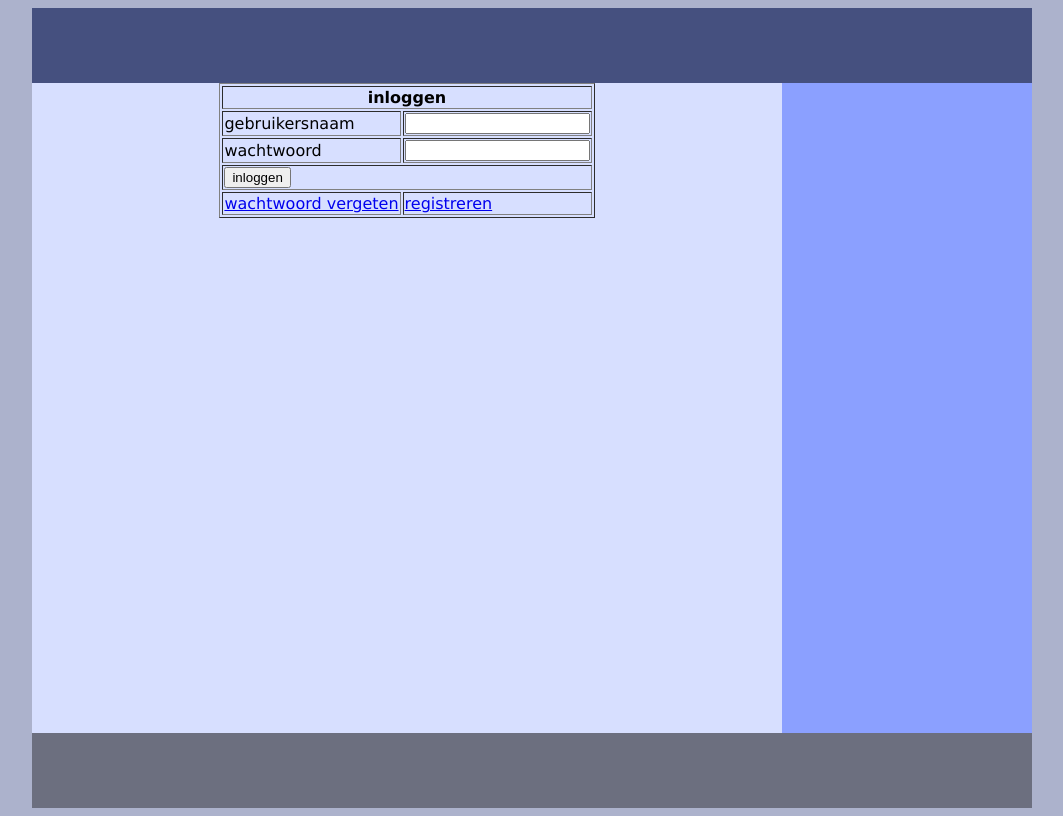
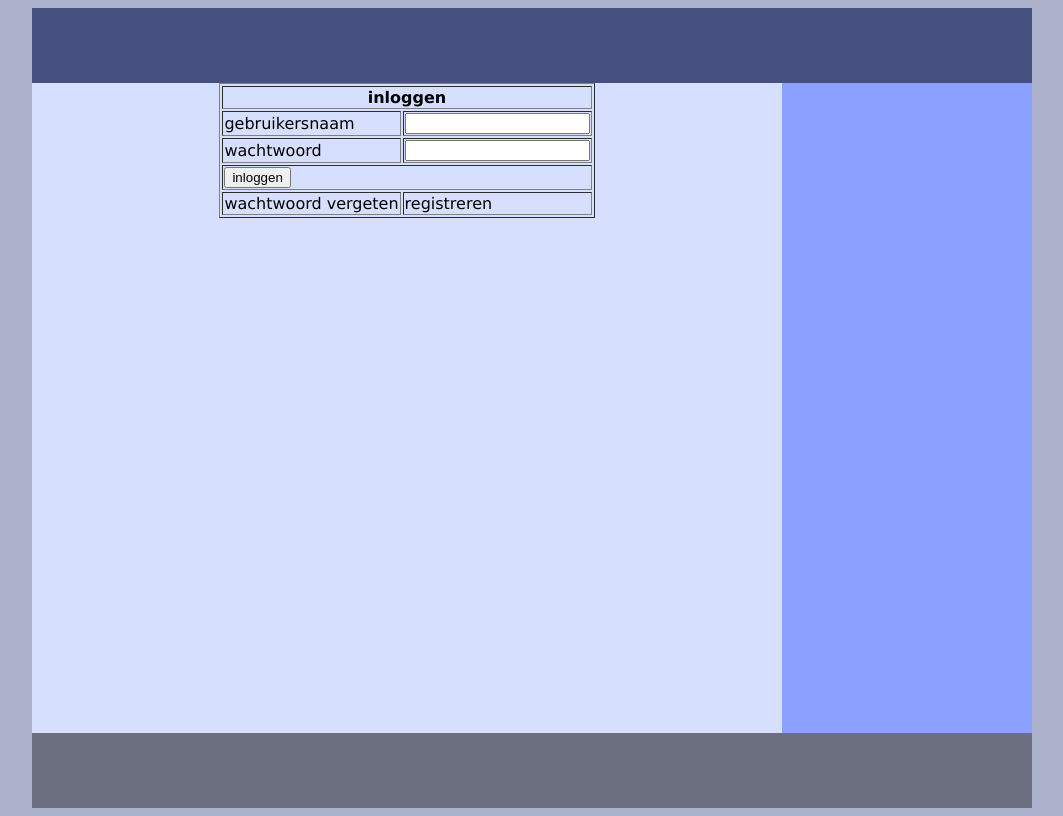
Before and after one commit to Lastje/PW7---ROCAVENTUSAO, a PHP site: template templates/inloggen.php in a window 1280 px wide. Shown: the whole page, without its empty margins (108-1171 px from the left). Run offline with PHP 8.4, Linux system fonts and the light colour scheme; the template is opened without the code that fills it, so the values that code supplies are empty; some libraries are stand-ins or nearby versions.

Commit message:
redirect fix

```diff
--- a/style/global.css
+++ b/style/global.css
@@ -123,3 +123,8 @@ body{
 	background-color: white;
 	width: 600px;
 }
+
+a {
+	color: black;
+	text-decoration: none;
+}
--- a/templates/inloggen.php
+++ b/templates/inloggen.php
@@ -30,8 +30,8 @@ $_SESSION['error'] = null;
 			<td colspan="2"><input type="submit" value="inloggen" name="login"> <?php echo $_SESSION['error']; ?></td>
 		</tr>
 		<tr>
-			<td><a href="../PW7/wachtwoordvergeten/">wachtwoord vergeten</a></td>
-			<td><a href="../PW7/registreren/">registreren</a></td>
+			<td><a href="../../PW7/wachtwoordvergeten/">wachtwoord vergeten</a></td>
+			<td><a href="../../PW7/registreren/">registreren</a></td>
 		</tr>
 		</table>
 		</form>
```
